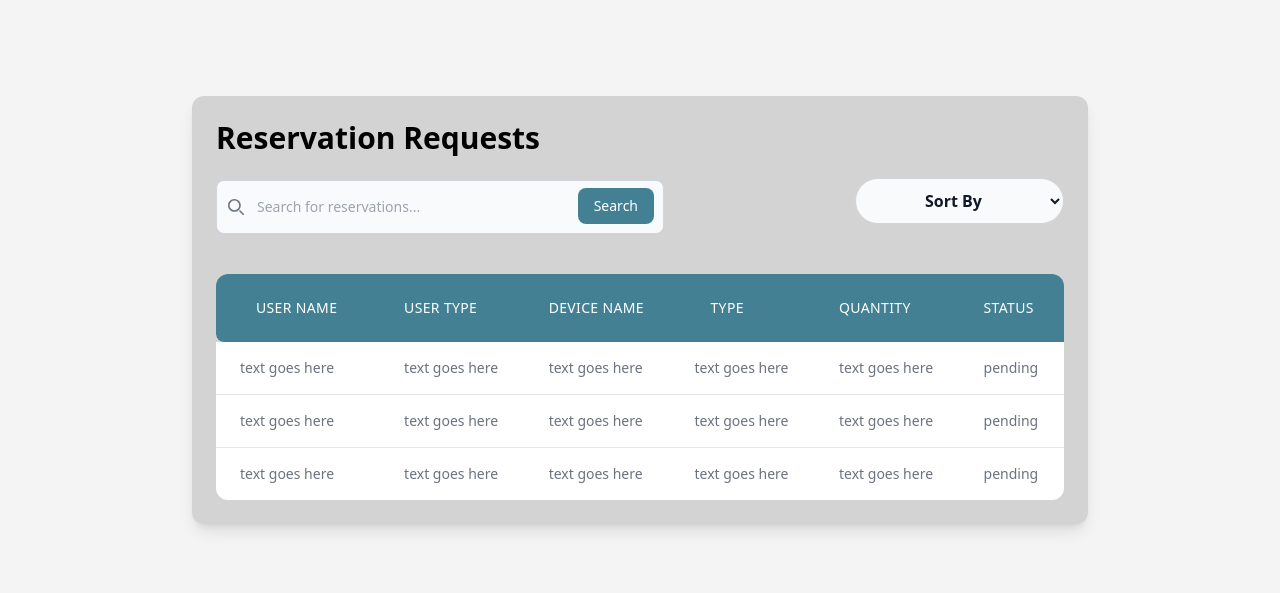
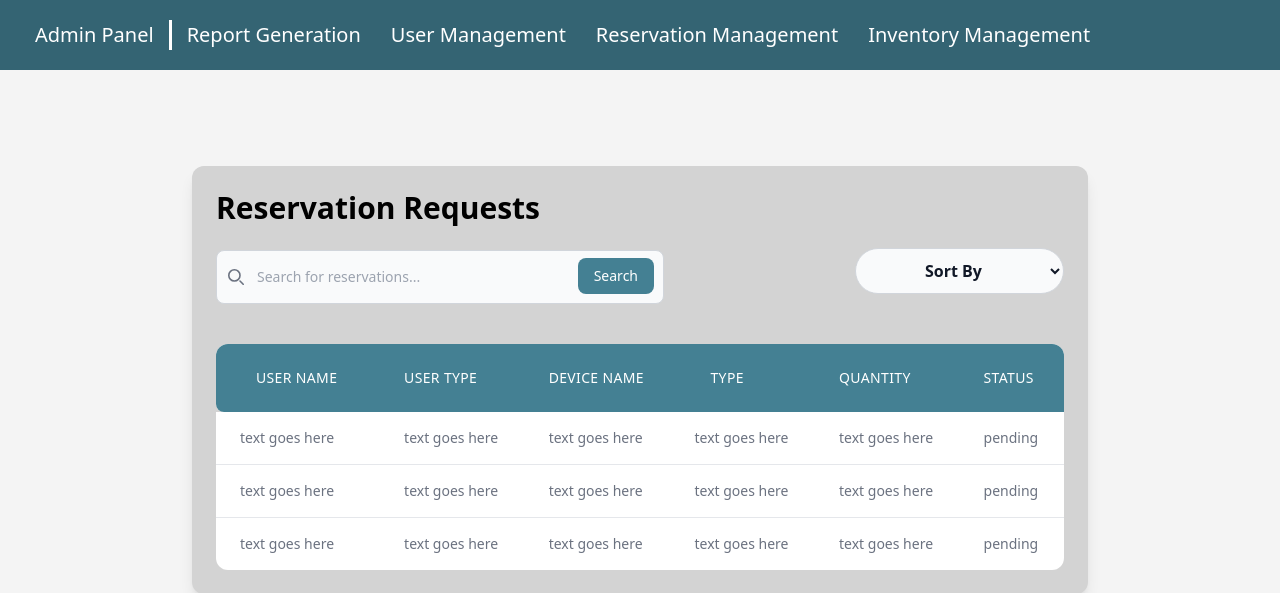
Before and after one commit to JoshH265/cse_inventory_management, a Django app: page / in a window 1280 px wide. Shown: the part 62-655 px from the top of the page. Run offline with Django 5.2, Linux system fonts and the light colour scheme; some libraries are stand-ins or nearby versions.

Commit message:
reversing

```diff
--- a/reservation_management/templates/reservation_management/adminReservation.html
+++ b/reservation_management/templates/reservation_management/adminReservation.html
@@ -17,6 +17,15 @@
         <ul class="user-info">
             <li><a href="">User Name</a></li>
             <li><a href="">Sign Out</a></li>
+        </ul>
+    </div>
+    <div class="admin-nav">
+        <ul class="adminNav-links">
+            <li>Admin Panel</li>
+            <li><a href="">Report Generation</a></li>
+            <li><a href="">User Management</a></li>
+            <li><a href="">Reservation Management</a></li>
+            <li><a href="inventorymanagement.html">Inventory Management</a></li>
         </ul>
     </div>
 
```
